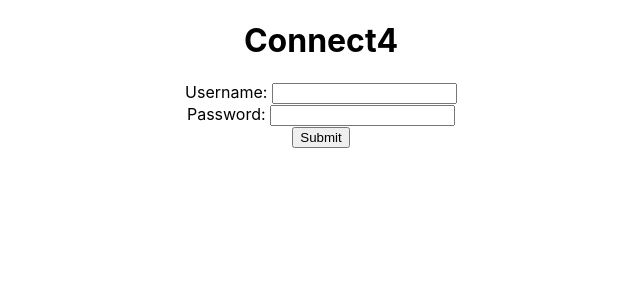
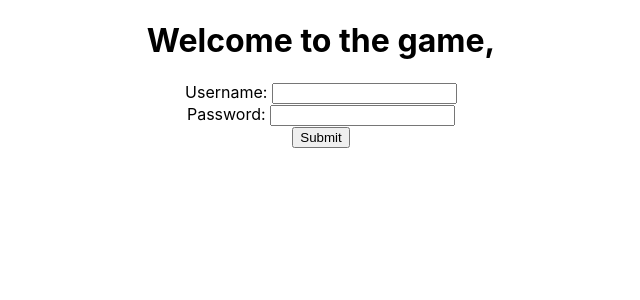
Before and after one commit to rlazoc/c4m, a React (Create React App) app in the folder client/: page /welcome in a window 1280 px wide. Shown: the top 300 px of the page, without its empty margins (319-959 px from the left). Built offline with nearby package versions, Linux system fonts and the light colour scheme.

Commit message:
create welcome page with routes for updated login

```diff
--- a/client/src/App.js
+++ b/client/src/App.js
@@ -1,12 +1,15 @@
 import { useState } from 'react';
 import axios from 'axios';
+import { useNavigate, Route, Routes } from 'react-router-dom';
 
 import './App.css';
+import WelcomePage from './Welcome';
 
-function App() {
+function App(props) {
 
   const [username, setUsername] = useState('');
   const [password, setPassword] = useState('');
+  const navigate = useNavigate();
 
   const handleUsernameChange = (event) => {
     setUsername(event.target.value);
@@ -21,6 +24,7 @@ function App() {
     axios.post('http://localhost:3000', {username, password})
     .then((response) => {
         console.log(response);
+        navigate('/welcome');
     })
     .catch((error) => {
         console.log(error);
@@ -29,8 +33,12 @@ function App() {
 
   return (
   <div className="App">
-    <h1>Connect4</h1>
-    <form onSubmit={handleSubmit}>
+    <Routes>
+      <Route path="/welcome" element={ <WelcomePage {...props} username={username} /> } />
+      <Route path="/" element={ <h1>Welcome to the game</h1> } />
+    </Routes>
+
+    <form onSubmit={handleSubmit} action="/welcome">
       <label>
         Username:&nbsp;
         <input type="text" value={username} onChange={handleUsernameChange} />
--- /dev/null
+++ b/client/src/Welcome.jsx
@@ -0,0 +1,11 @@
+import './App.css';
+
+function WelcomePage(props) {
+  return (
+    <>
+      <h1>Welcome to the game, {props.username}</h1>
+    </>
+  );
+}
+
+export default WelcomePage;
--- a/client/src/index.js
+++ b/client/src/index.js
@@ -1,11 +1,15 @@
 import React from 'react';
 import ReactDOM from 'react-dom/client';
+import { BrowserRouter } from 'react-router-dom';
+
 import './index.css';
 import App from './App';
 
 const root = ReactDOM.createRoot(document.getElementById('root'));
 root.render(
   <React.StrictMode>
-    <App />
+    <BrowserRouter>
+      <App />
+    </BrowserRouter>
   </React.StrictMode>
 );
```
